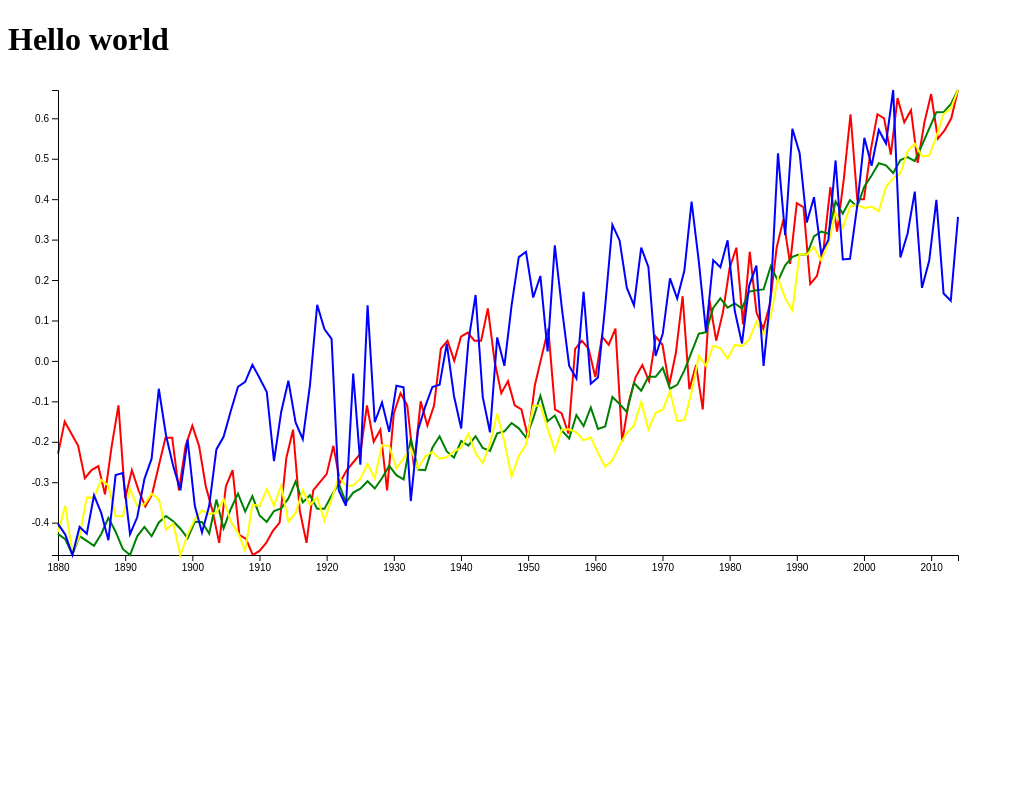
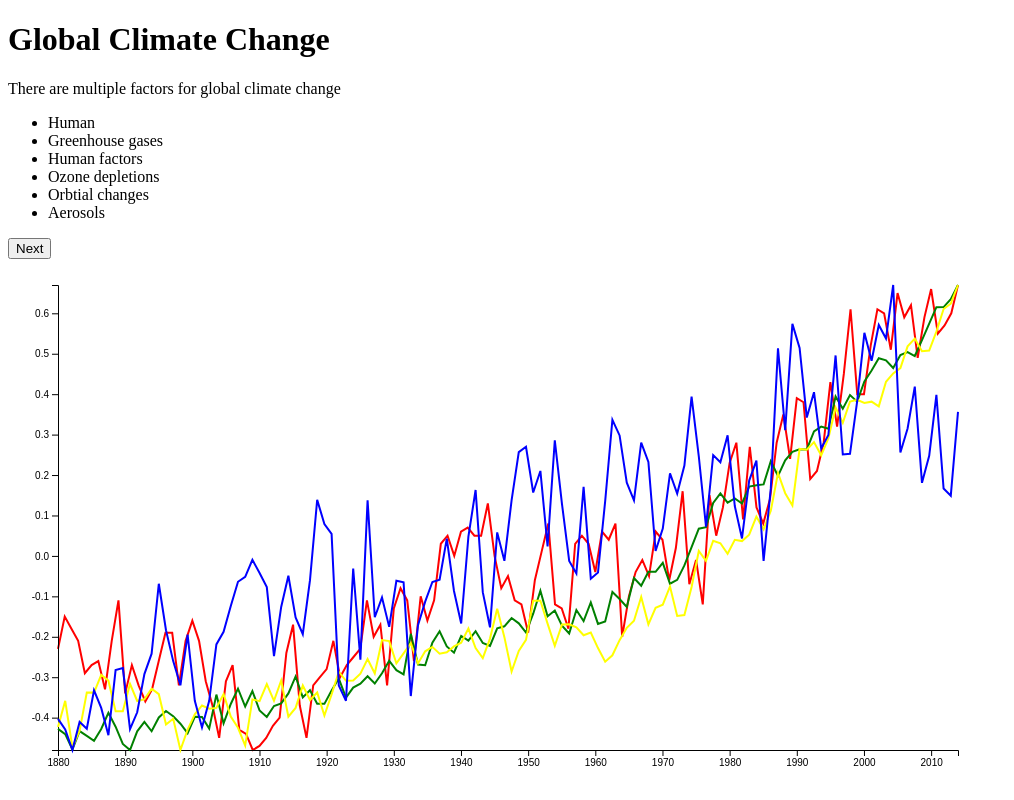
Before and after one commit to amanarora10/amanarora10.github.io, a plain HTML site: page index.html in a window 1280 px wide. Shown: the whole page, without its empty margins (0-1014 px from the left). Drawn offline with nearby package versions, Linux system fonts and the light colour scheme.

Commit message:
Working with a button

```diff
--- a/index.html
+++ b/index.html
@@ -4,7 +4,7 @@
       <script src = "https://d3js.org/d3.v4.min.js"></script>
       <script src = "models.js"></script>
    </head>
-   <h1>Hello world</h1>
+
    <body>
       <style>
           .line {
@@ -13,6 +13,31 @@
              stroke-width: 2px;
           }
        </style>
+   <h1>Global Climate Change</h1>
+   <script>
+      scene = 0
+      function UpdateScene() {
+        if(scene ==0)
+        {
+           document.getElementById("annotation").textContent = "test";
+           scene = scene + 1
+        }
+      }
+   </script>
+
+
+   <p id="annotation">There are multiple factors for global climate change
+      <ul>
+         <li>Human</li>
+         <li>Greenhouse gases</li>
+         <li>Human factors</li>
+         <li>Ozone depletions</li>
+         <li>Orbtial changes</li>
+         <li>Aerosols</li>
+      </ul>
+      <button type="button" onclick="UpdateScene()">Next</button>
+   </p>
+
 
       <script>
          var margin = {top: 10, right: 10, bottom: 25, left: 50},
```
